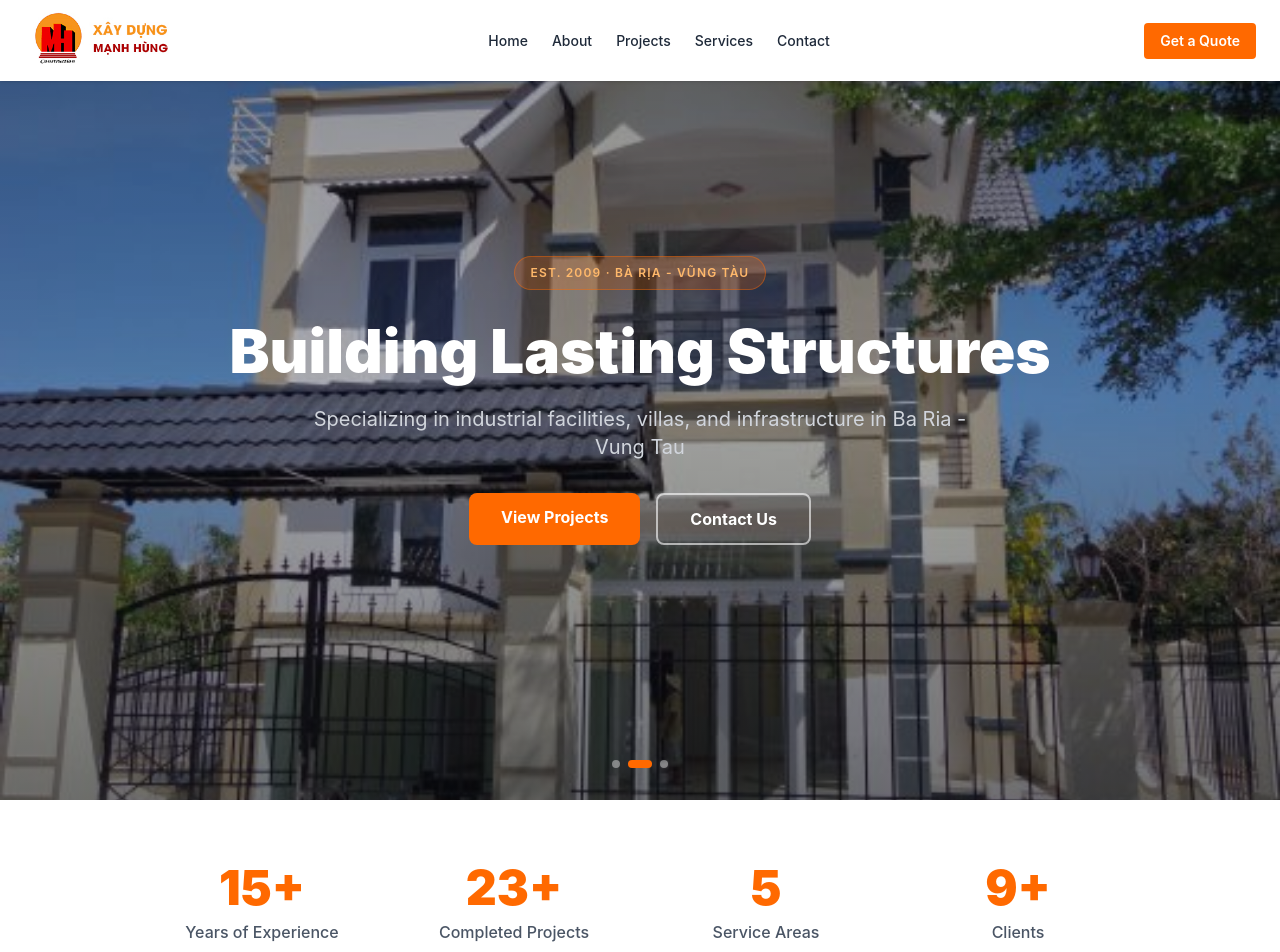
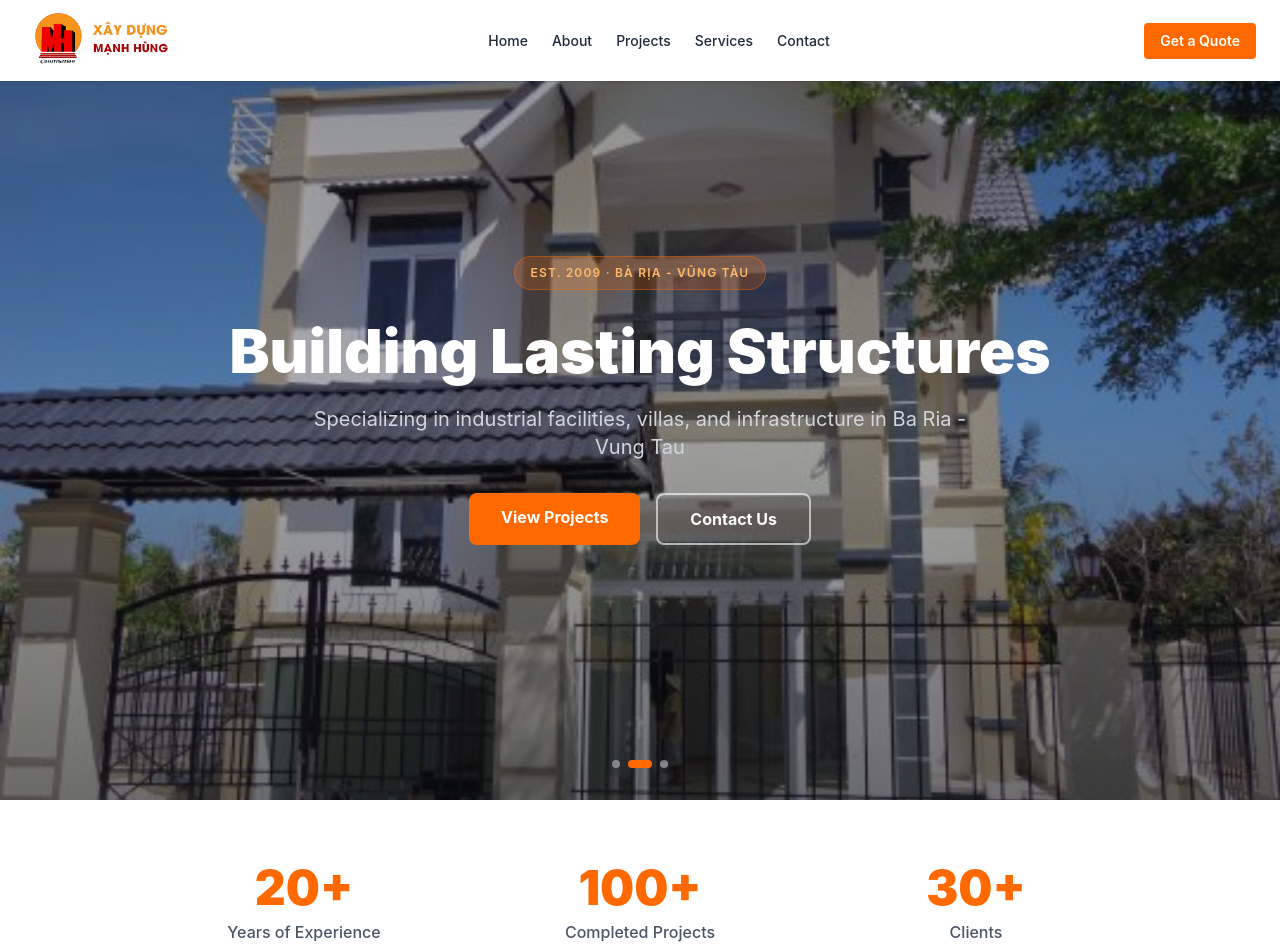
Before and after one commit to hpn-277/manhhungcons, a Next.js app: page /en in a window 1280 px wide. Shown: the top 952 px of the page. Built offline with nearby package versions, Linux system fonts and the light colour scheme.

Commit message:
use cong trinh update stats

```diff
--- a/components/sections/StatCounter.tsx
+++ b/components/sections/StatCounter.tsx
@@ -53,11 +53,10 @@ export default function StatCounter() {
   return (
     <section className="py-16 bg-white border-b border-gray-100">
       <div className="max-w-5xl mx-auto px-4 sm:px-6">
-        <div className="grid grid-cols-2 lg:grid-cols-4 gap-8">
-          <Stat value={15} suffix="+" label={t("years")} />
-          <Stat value={23} suffix="+" label={t("projects")} />
-          <Stat value={5} suffix="" label={t("services")} />
-          <Stat value={9} suffix="+" label={t("clients")} />
+        <div className="grid grid-cols-3 gap-8 justify-items-center">
+          <Stat value={20} suffix="+" label={t("years")} />
+          <Stat value={100} suffix="+" label={t("projects")} />
+          <Stat value={30} suffix="+" label={t("clients")} />
         </div>
       </div>
     </section>
--- a/messages/vi.json
+++ b/messages/vi.json
@@ -2,7 +2,7 @@
   "nav": {
     "home": "Trang Chủ",
     "about": "Giới Thiệu",
-    "projects": "Dự Án",
+    "projects": "Công Trình",
     "services": "Dịch Vụ",
     "blog": "Tin Tức",
     "contact": "Liên Hệ",
@@ -11,17 +11,17 @@
   "home": {
     "heroTagline": "Kiến Tạo Công Trình Bền Vững",
     "heroSubtitle": "Chuyên xây dựng nhà xưởng công nghiệp, biệt thự, cơ sở hạ tầng tại Bà Rịa - Vũng Tàu",
-    "viewProjects": "Xem Dự Án",
+    "viewProjects": "Xem Công Trình",
     "contactUs": "Liên Hệ Ngay",
     "stats": {
       "years": "Năm Kinh Nghiệm",
-      "projects": "Dự Án Hoàn Thành",
+      "projects": "Công trình hoàn thành",
       "services": "Lĩnh Vực Dịch Vụ",
       "clients": "Khách Hàng"
     },
     "servicesTitle": "Dịch Vụ Của Chúng Tôi",
     "servicesSubtitle": "Cung cấp giải pháp xây dựng toàn diện cho mọi công trình",
-    "projectsTitle": "Dự Án Nổi Bật",
+    "projectsTitle": "Công Trình Nổi Bật",
     "projectsSubtitle": "Những công trình tiêu biểu chúng tôi đã thực hiện",
     "whyTitle": "Tại Sao Chọn Chúng Tôi",
     "why": {
@@ -44,7 +44,7 @@
     },
     "testimonialsTitle": "Khách Hàng Nói Gì",
     "clientsTitle": "Đối Tác & Khách Hàng",
-    "ctaBanner": "Sẵn Sàng Bắt Đầu Dự Án?",
+    "ctaBanner": "Sẵn Sàng Bắt Đầu Công Trình?",
     "ctaDesc": "Liên hệ ngay để nhận tư vấn và báo giá miễn phí",
     "ctaButton": "Yêu Cầu Báo Giá"
   },
@@ -58,19 +58,19 @@
     "workflowTitle": "Quy Trình Làm Việc"
   },
   "projects": {
-    "title": "Dự Án Đã Thực Hiện",
+    "title": "Công Trình Đã Thực Hiện",
     "subtitle": "Tổng hợp các công trình tiêu biểu của Mạnh Hùng",
     "all": "Tất Cả",
     "industrial": "Công Nghiệp",
     "residential": "Dân Dụng",
     "infrastructure": "Hạ Tầng",
     "maintenance": "Bảo Trì",
-    "searchPlaceholder": "Tìm kiếm dự án...",
+    "searchPlaceholder": "Tìm kiếm công trình...",
     "client": "Chủ Đầu Tư",
     "year": "Năm",
     "location": "Địa Điểm",
     "category": "Hạng Mục",
-    "relatedProjects": "Dự Án Liên Quan"
+    "relatedProjects": "Công Trình Liên Quan"
   },
   "services": {
     "title": "Dịch Vụ",
```
